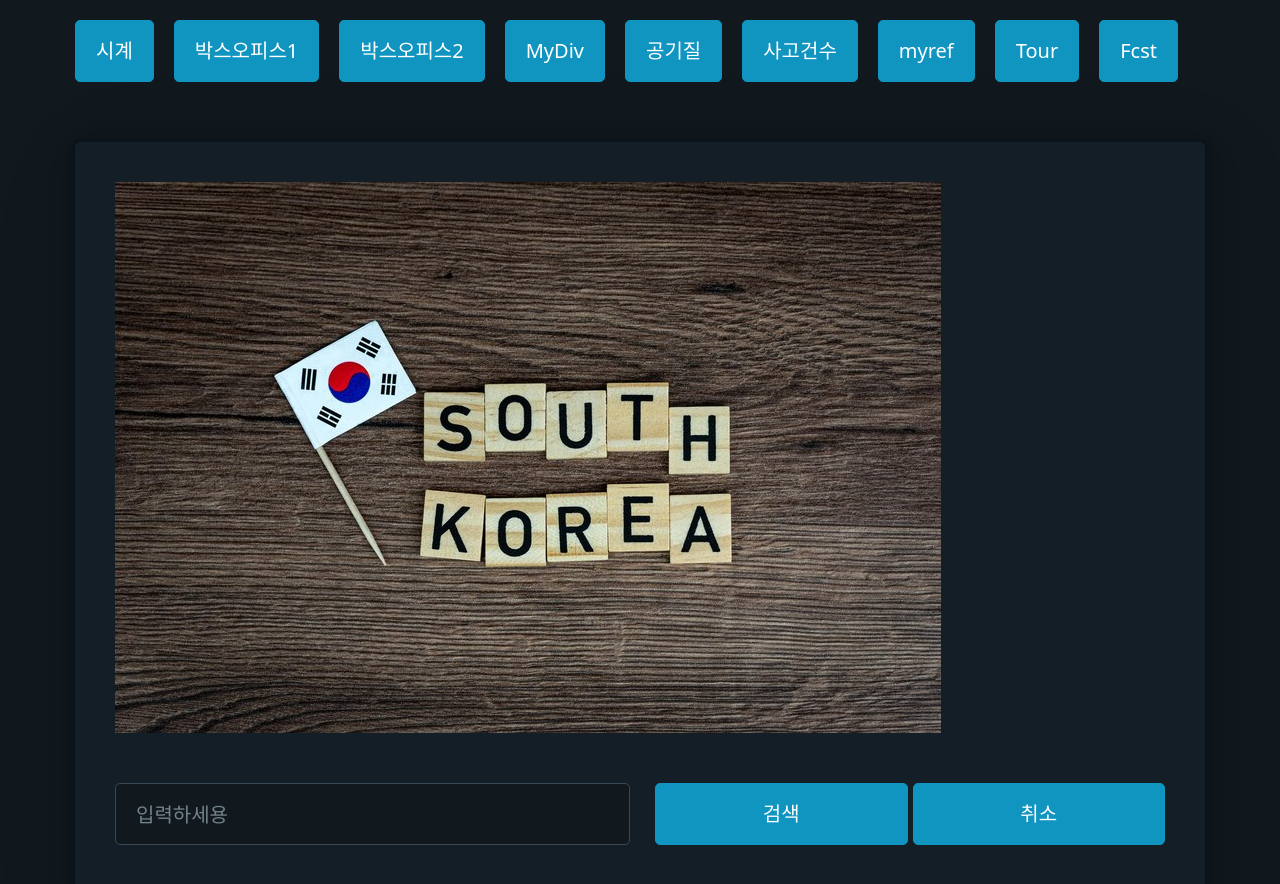
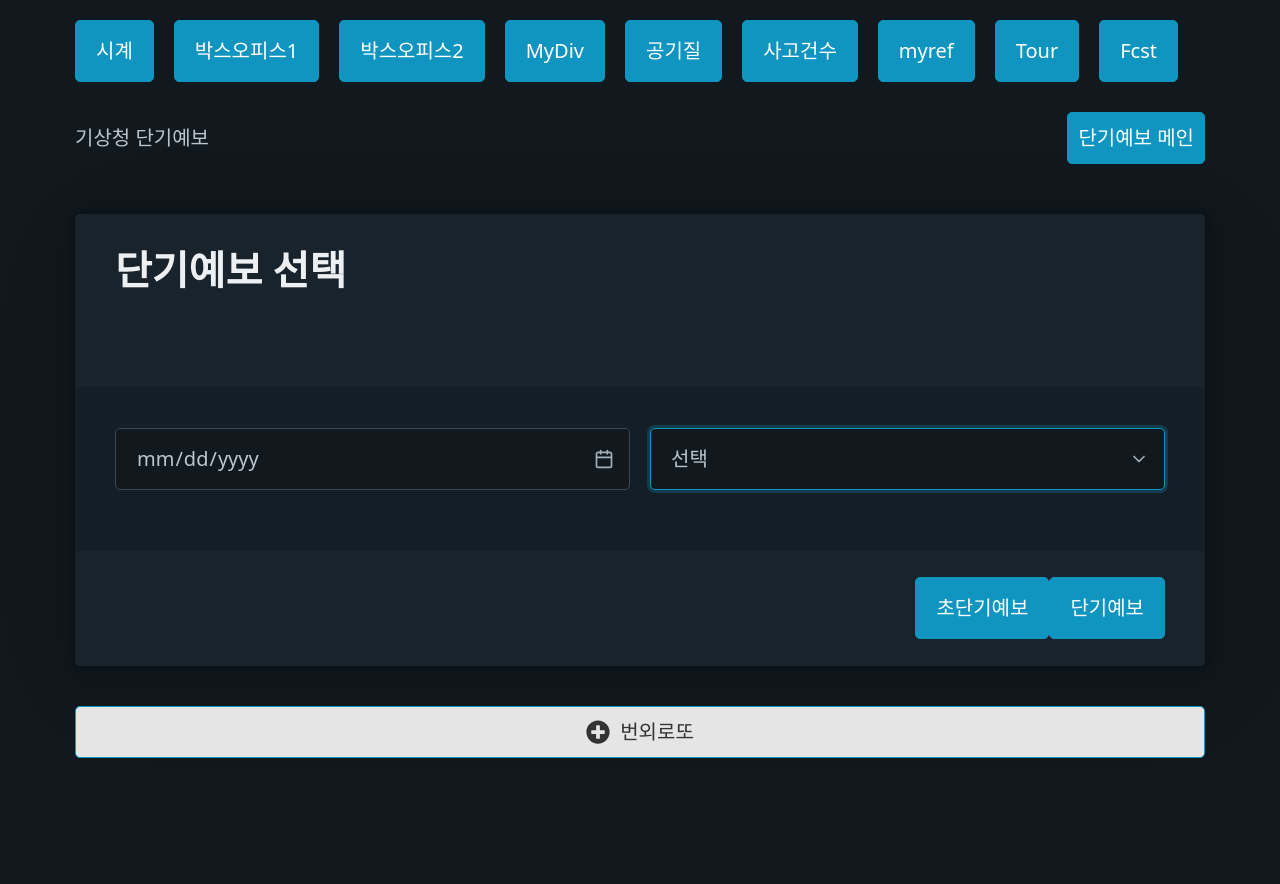
Before and after one commit to icecaptin/k-digital_React, a React (Create React App) app: page / in a window 1280 px wide. Shown: the top 884 px of the page. After the commit the page ends 800 px from the top, so only its background shows below. Built offline with nearby package versions, Linux system fonts and the light colour scheme.

Commit message:
20230521_날씨예보미완성+로또

```diff
--- a/package.json
+++ b/package.json
@@ -14,6 +14,7 @@
     "query-string": "^8.1.0",
     "react": "^18.2.0",
     "react-dom": "^18.2.0",
+    "react-icons": "^4.8.0",
     "react-router-dom": "^6.11.2",
     "react-scripts": "5.0.1",
     "styled-components": "^5.3.10",
--- a/src/10_FcstView/FcstMain.js
+++ b/src/10_FcstView/FcstMain.js
@@ -1,5 +1,5 @@
 import { Link } from "react-router-dom";
-import react from "react";
+import styles from './FcstMain.module.css';
 import xy from "./getxy.json";
 import { useState, useRef, useEffect } from "react";
 
@@ -34,7 +34,7 @@ const FcstMain = () => {
           </div>
         </div>
         <footer>
-          <Link to="/ultra" role="button">
+          <Link to="/ultra" role="button" className={styles.linkfcst}>
             초단기예보
           </Link>
           <Link to="/village" role="button">
--- /dev/null
+++ b/src/10_FcstView/FcstMain.module.css
@@ -0,0 +1,3 @@
+.linkfcst{
+    marigin-right: 20px;
+}
--- a/src/App.css
+++ b/src/App.css
@@ -40,3 +40,18 @@
   color:azure;
   float: right;
 }
+.lotto-button {
+  display: flex;
+  align-items: center;
+  justify-content: center;
+  gap: 0.5rem;
+  padding: 0.5rem 1rem;
+  border-radius: 0.25rem;
+  background-color: #e5e5e5;
+  color: #333;
+  cursor: pointer;
+}
+
+.lotto-icon {
+  font-size: 1.2rem;
+}
--- a/src/App.js
+++ b/src/App.js
@@ -1,5 +1,6 @@
 import React, { useState } from 'react';
 import './App.css';
+import { FaPlusCircle } from 'react-icons/fa';
 import Hello from './01/Hello.js'
 import MyClock from './02/MyClock';
 import BoxBox from './03/BoxBox';
@@ -10,8 +11,9 @@ import Accident from './06_useEffect/Accident';
 import MyRef2 from './07_useref/MyRef2';
 import Tour from './08/Tour';
 import Fcst from './10_FcstView/Fcst';
+import Lotto from './번외/Lotto';
 function App() {
-  const [page, setPage] = useState('tour');
+  const [page, setPage] = useState('fcst'); //기본 페이지 설정
   const changePage = (newPage) => {
     setPage(newPage);
   };
@@ -35,6 +37,8 @@ function App() {
         return <Tour />;
       case 'fcst':
         return <Fcst />;
+      case 'lotto':
+        return <Lotto />;
       default:
         return null;
     }
@@ -57,6 +61,13 @@ function App() {
           </ul>
         </nav>
         {getPage()}
+        <footer>
+          {/* 번외로또 버튼 */}
+          <button onClick={() => changePage('lotto')} className="lotto-button">
+            <FaPlusCircle className="lotto-icon" />
+            번외로또
+          </button>
+        </footer>
       </main>
     </>
   );
```
Also changed, not shown: 1 other file (tests, documents, lock files or other folders).
